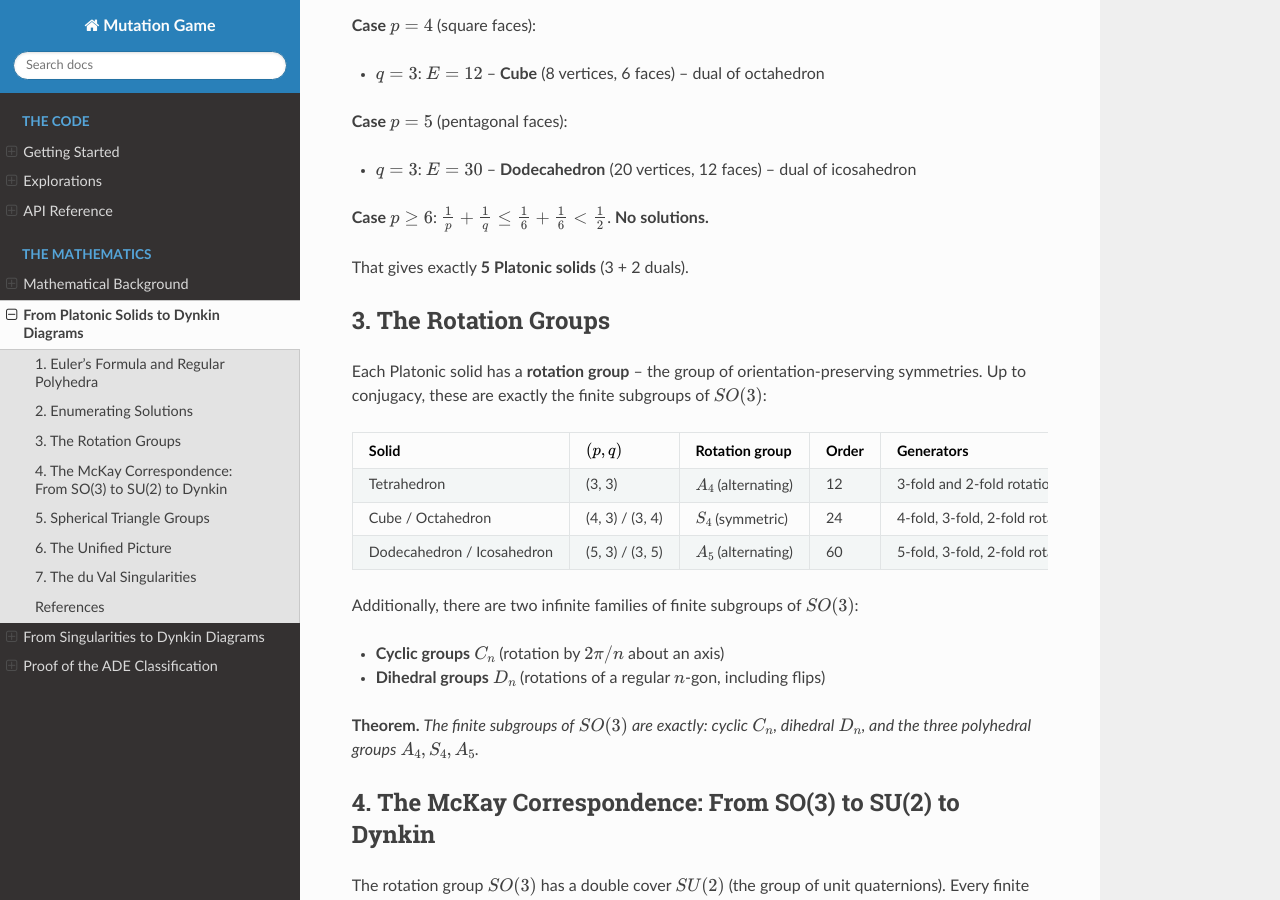
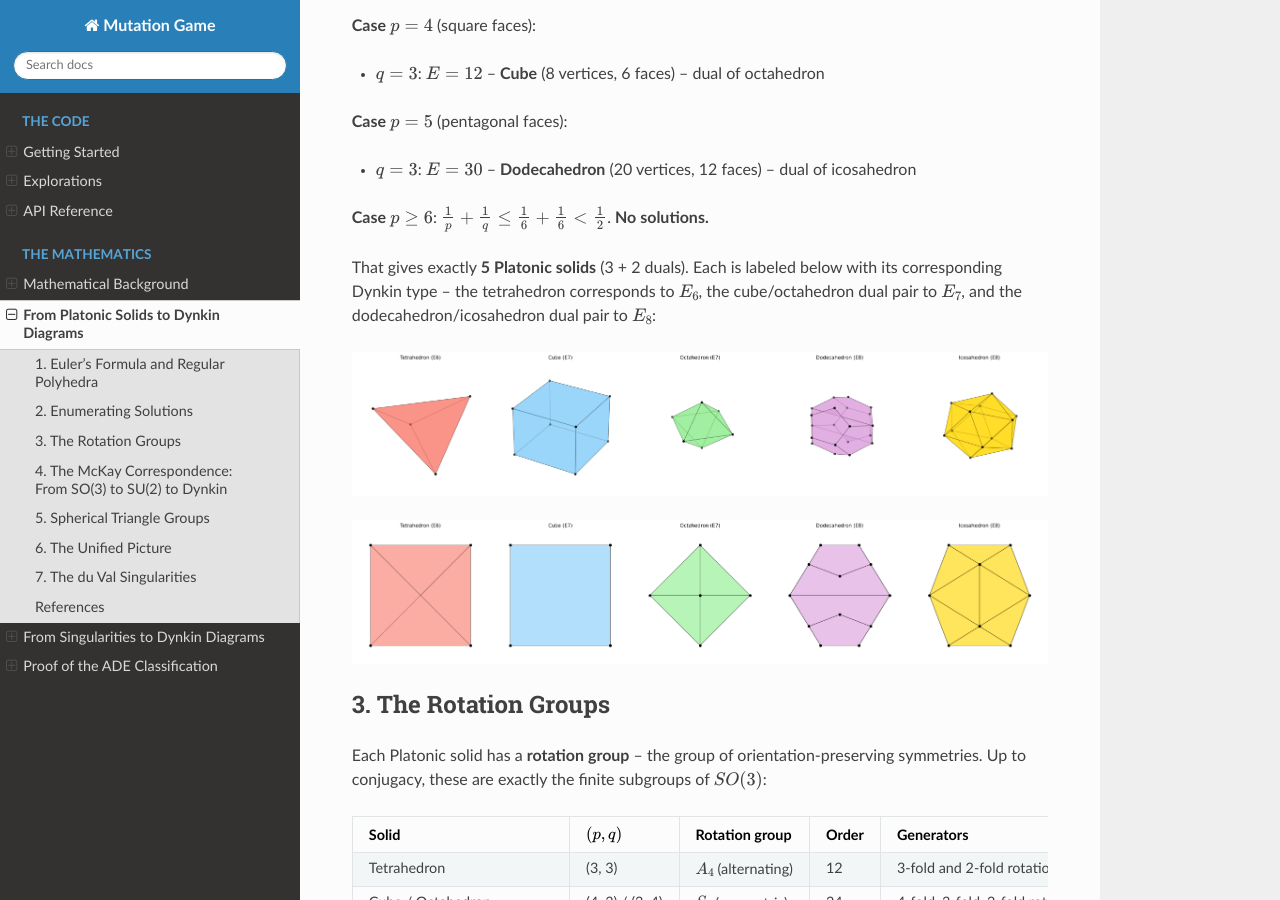
Before and after one commit to andreacortis/mutation_game, a Sphinx documentation site: the page built from docs/platonic_solids.rst, in a window 1280 px wide and 900 px high, scrolled down 1369 px. Built offline with Sphinx 7.4.7 and the Read the Docs theme 3.1.0, drawn with Linux system fonts in a browser that asks for light colours.

Commit message:
Add 3D and 2D images of all five Platonic solids
Each solid labeled with its Dynkin type (E6, E7, E8).
3D renders with transparent faces, 2D xy projections.

Co-Authored-By: Claude Opus 4.6 (1M context) <noreply@anthropic.com>

```diff
--- a/docs/platonic_solids.rst
+++ b/docs/platonic_solids.rst
@@ -80,7 +80,18 @@ the dual polyhedron):
 
 **Case** :math:`p \geq 6`: :math:`\frac{1}{p} + \frac{1}{q} \leq \frac{1}{6} + \frac{1}{6} < \frac{1}{2}`. **No solutions.**
 
-That gives exactly **5 Platonic solids** (3 + 2 duals).
+That gives exactly **5 Platonic solids** (3 + 2 duals). Each is labeled
+below with its corresponding Dynkin type -- the tetrahedron corresponds to
+:math:`E_6`, the cube/octahedron dual pair to :math:`E_7`, and the
+dodecahedron/icosahedron dual pair to :math:`E_8`:
+
+.. image:: _static/platonic_solids_3d.png
+   :width: 100%
+   :alt: The five Platonic solids in 3D
+
+.. image:: _static/platonic_solids_2d.png
+   :width: 100%
+   :alt: The five Platonic solids projected to 2D
 
 3. The Rotation Groups
 ------------------------
```
Also changed, not shown: docs/_static/platonic_solids_2d.png (added), docs/_static/platonic_solids_3d.png (added).
